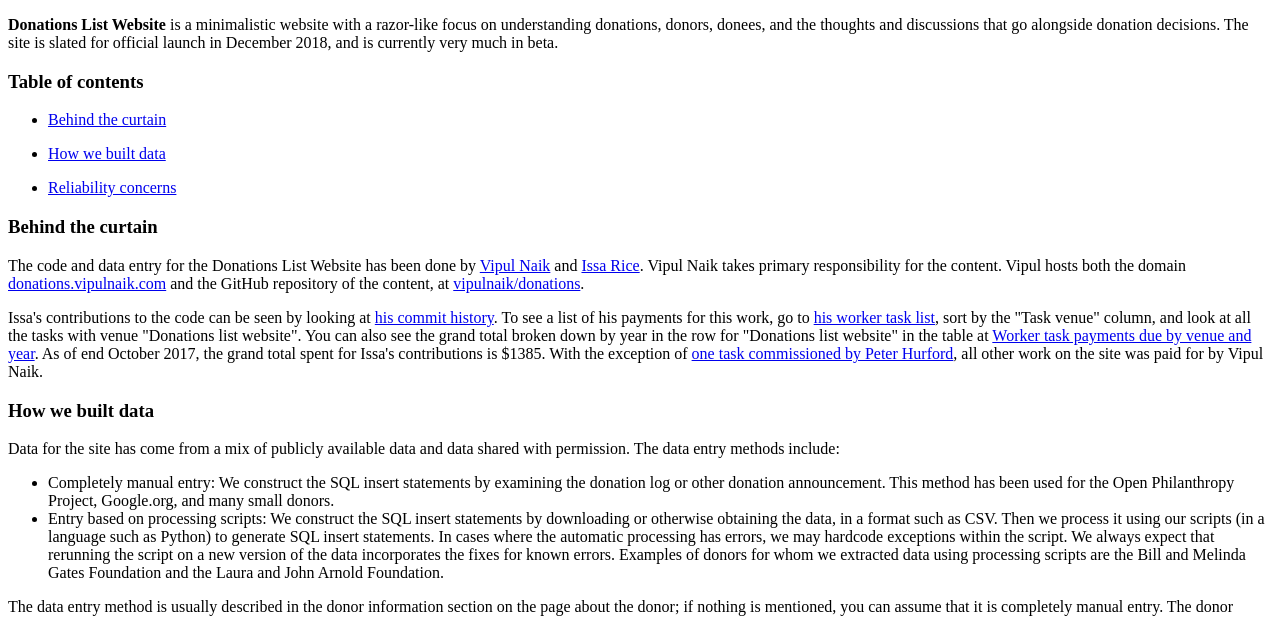
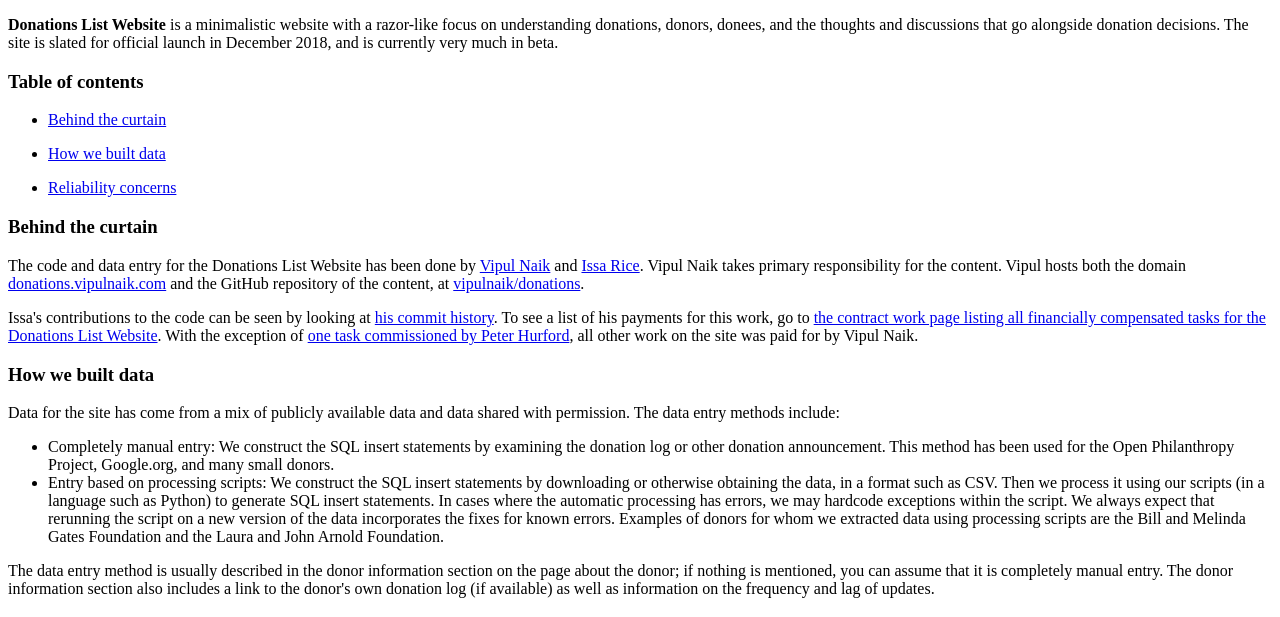
Before and after one commit to vipulnaik/donations, a PHP site: page /about in a window 1280 px wide. Shown: the top 617 px of the page. Run offline with PHP 8.4, Linux system fonts and the light colour scheme.

Commit message:
Update DLW to link to new contract work page listing all tasks for DLW

```diff
--- a/access-portal/about/index.php
+++ b/access-portal/about/index.php
@@ -31,14 +31,7 @@ at <a href="https://github.com/vipulnaik/donations">vipulnaik/donations</a>.</p>
 <p>Issa's contributions to the code can be seen by looking
 at <a href="https://github.com/vipulnaik/donations/commits?author=riceissa">his
 commit history</a>. To see a list of his payments for this work, go
-to <a href="https://contractwork.vipulnaik.com/worker.php?worker=Issa+Rice#workerTaskList">his
-worker task list</a>, sort by the "Task venue" column, and look at all
-the tasks with venue "Donations list website". You can also see the
-grand total broken down by year in the row for "Donations list
-website" in the table
-at <a href="https://contractwork.vipulnaik.com/worker.php?worker=Issa+Rice#workerTaskPaymentsDueByVenueAndYear">Worker
-task payments due by venue and year</a>. As of end October 2017, the
-grand total spent for Issa's contributions is $1385. With the
+to <a href="https://contractwork.vipulnaik.com/venue.php?venue=Donations+list+website&matching=exact">the contract work page listing all financially compensated tasks for the Donations List Website</a>. With the
 exception
 of <a href="https://contractwork.vipulnaik.com/tasks.php?receptacle=Donation+amounts+by+disclosures+and+year&matching=exact">one
 task commissioned by Peter Hurford</a>, all other work on the site was
--- a/access-portal/preamble.inc
+++ b/access-portal/preamble.inc
@@ -1 +1 @@
-<p>This is an online portal with information on donations that were announced publicly (or have been shared with permission) that were of interest to <a href="https://vipulnaik.com">Vipul Naik</a>. The git repository with the code for this portal, as well as all the underlying data, is <a href="https://github.com/vipulnaik/donations">available on GitHub</a>. All payment amounts are in current United States dollars (USD). The repository of donations is being seeded with an initial collation by <a href="https://issarice.com">Issa Rice</a> (see <a href="https://github.com/vipulnaik/donations/commits/master?author=riceissa">his commits</a>) but all responsibility for errors and inaccuracies belongs to Vipul Naik. <strong>Current data is preliminary and has not been completely vetted and normalized; if sharing a link to this site or any page on this site, please include the caveat that the data is preliminary (if you want to share without including caveats, please check with Vipul Naik).</strong> We expect to have completed the first round of development by the end of December 2018. See the <a href="/about">about page</a> for more details.</p>
+<p>This is an online portal with information on donations that were announced publicly (or have been shared with permission) that were of interest to <a href="https://vipulnaik.com">Vipul Naik</a>. The git repository with the code for this portal, as well as all the underlying data, is <a href="https://github.com/vipulnaik/donations">available on GitHub</a>. All payment amounts are in current United States dollars (USD). The repository of donations is being seeded with an initial collation by <a href="https://issarice.com">Issa Rice</a> as well as continued contributions from him (see <a href="https://github.com/vipulnaik/donations/commits/master?author=riceissa">his commits</a> and the <a href="https://contractwork.vipulnaik.com/venue.php?venue=Donations+list+website&matching=exact">contract work page listing all financially compensated contributions to the site</a>) but all responsibility for errors and inaccuracies belongs to Vipul Naik. <strong>Current data is preliminary and has not been completely vetted and normalized; if sharing a link to this site or any page on this site, please include the caveat that the data is preliminary (if you want to share without including caveats, please check with Vipul Naik).</strong> We expect to have completed the first round of development by the end of December 2018. See the <a href="/about">about page</a> for more details.</p>
```
